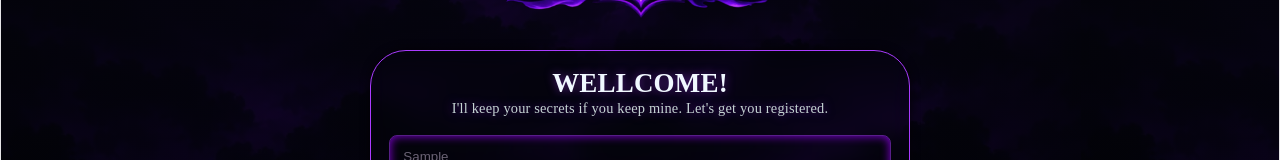
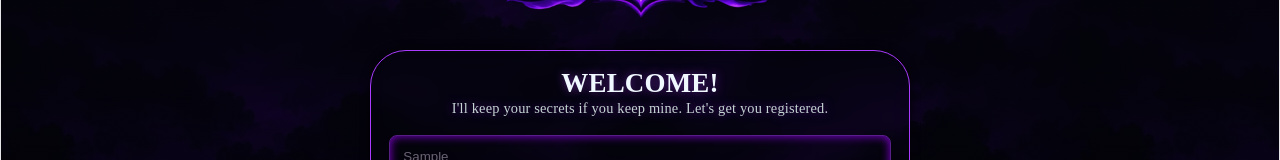
Before and after one commit to eyuele/theimpostergame, a React (Vite) app: page /auth in a window 1280 px wide. Both pictures are taken after typing "Sample", "Sample123" into the empty fields and a click on the button "Create an Account". Shown: the part 223-383 px from the top of the page. Built offline with nearby package versions, Linux system fonts and the light colour scheme.

Commit message:
typo fix

```diff
--- a/src/handlers/authmanager.tsx
+++ b/src/handlers/authmanager.tsx
@@ -186,7 +186,7 @@ export default function Auth() {
                 {/* this is the auth for register */}
                 {!isLogin && (
                     <div className="auth">
-                        <h2>WELLCOME!</h2>
+                        <h2>WELCOME!</h2>
                         <p>{welcomeText}</p>
                         <form onSubmit={handleSubmit}>
                             <input
```
